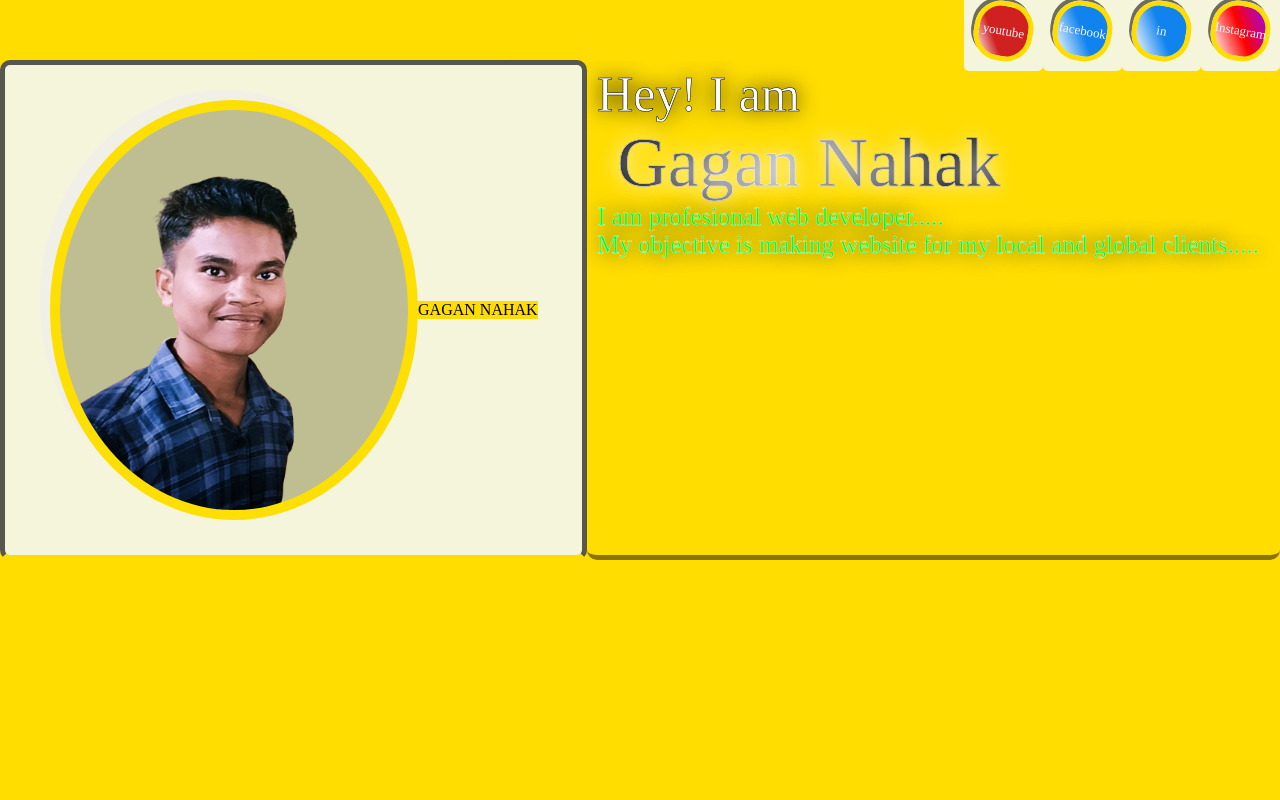
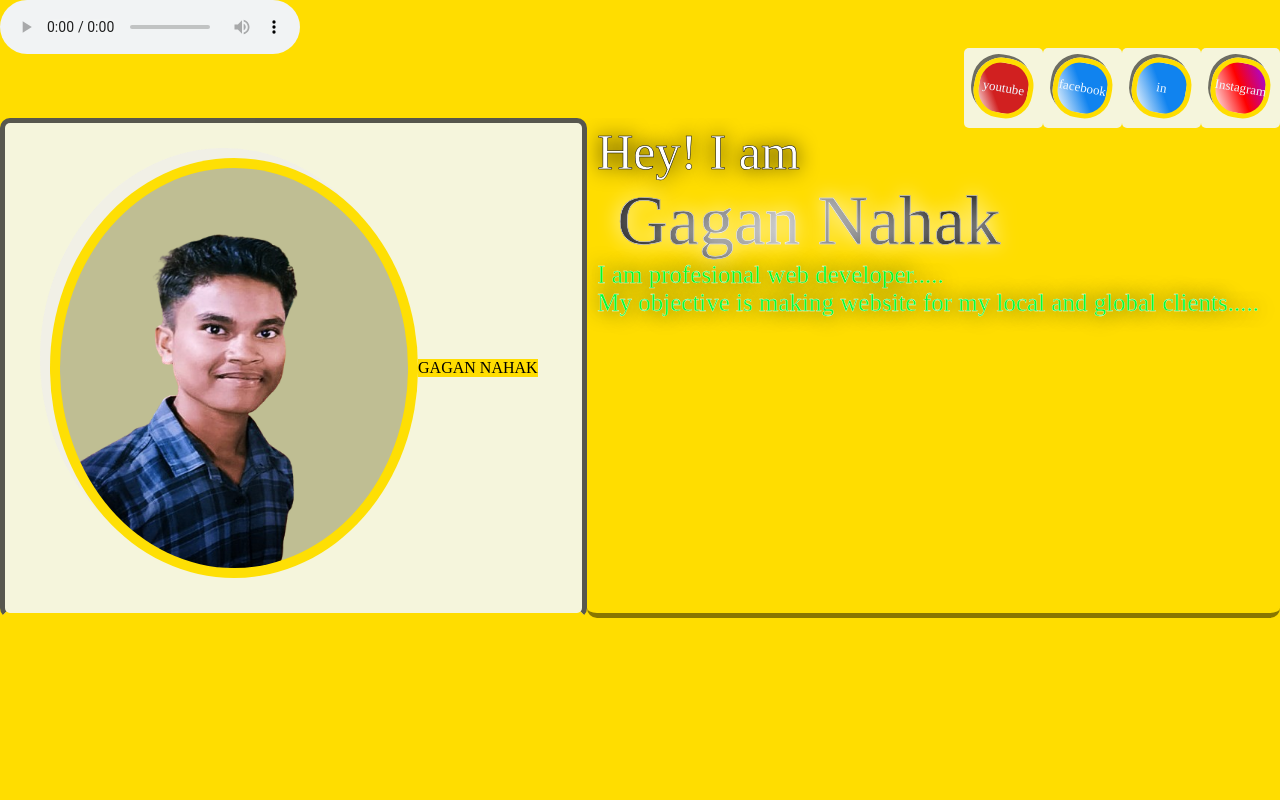
Before and after one commit to GaganNahak/GAGAN-NAHAK, a plain HTML site: page index.html in a window 1280 px wide. Shown: the top 800 px of the page. Drawn offline with Linux system fonts and the light colour scheme.

Commit message:
Update index.html

```diff
--- a/index.html
+++ b/index.html
@@ -9,7 +9,7 @@
    </head>
 
    <body>
-      <audio src="QQzB2Vnv3TwY.128.mp3" autoplay></audio>
+      <audio src="QQzB2Vnv3TwY.128.mp3" autoplay controls></audio>
       <header>
          <!-- <select name="" id="">
          <option>SKILLS</option>
```
